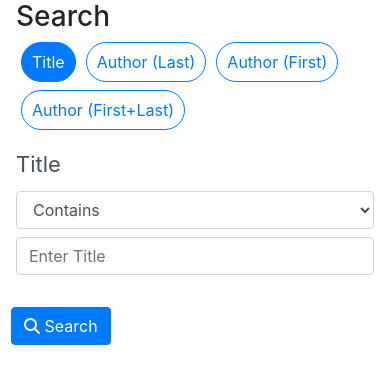
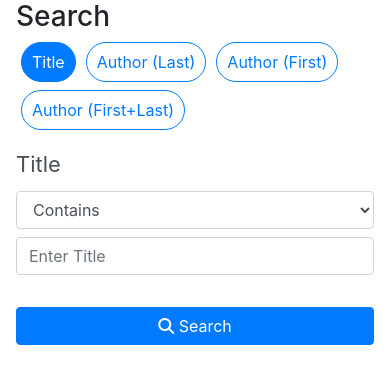
Before and after one commit to zrev2220/booktracker, a Django app: page / in a window 390 px wide. Shown: the part 130-516 px from the top of the page. Run offline with Django 3.2, Linux system fonts and the light colour scheme; data that the repository does not hold is empty; some libraries are stand-ins or nearby versions.

Commit message:
Modify search form styling and main CSS
Adds a utility CSS class for width: 100% on sm or smaller screens, and
adds this behavior to the search submit button.

```diff
--- a/static/stylesheets/book_form.css
+++ b/static/stylesheets/book_form.css
@@ -2,9 +2,3 @@
   font-size: small;
   font-style: italic;
 }
-
-@media screen and (max-width: 576px) {
-  input.submit-btn {
-    width: 100%;
-  }
-}
--- a/static/stylesheets/main.css
+++ b/static/stylesheets/main.css
@@ -1,9 +1,12 @@
-.maxw-max-content {
-  max-width: max-content;
-}
-
 .btn-nohoverfill:hover {
   color: inherit;
   background-color: inherit;
   border-color: inherit;
 }
+
+@media screen and (max-width: 576px) {
+  /* General-purpose width: 100% class for <=sm screens. */
+  .w-sm-100 {
+    width: 100% !important;
+  }
+}
--- a/templates/books/book_form.html
+++ b/templates/books/book_form.html
@@ -102,8 +102,8 @@
         {% endif %}
         {{ form.return_date }}
       </div>
-      <input type="submit" class="submit-btn btn btn-success mt-3" value="Save" name="save">
-      <input type="submit" class="submit-btn btn btn-outline-success mt-3" value="Save & Add Another" name="save+add">
+      <input type="submit" class="w-sm-100 btn btn-success mt-3" value="Save" name="save">
+      <input type="submit" class="w-sm-100 btn btn-outline-success mt-3" value="Save & Add Another" name="save+add">
     </form>
   </div>
 {% endblock %}
--- a/templates/search.html
+++ b/templates/search.html
@@ -103,11 +103,9 @@
         <input type="hidden" id="andOrHidden" name="andOr" value="and">
       </div>
     </div>
-    <div class="form-row d-flex flex-column maxw-max-content">
-      <button id="searchBtn" class="btn btn-primary w-100 mt-4">
-        <i class="fas fa-search"></i> Search
-      </button>
-    </div>
+    <button id="searchBtn" class="btn btn-primary w-sm-100 mt-4">
+      <i class="fas fa-search"></i> Search
+    </button>
   </form>
 
   <h4 id="noResultsLabel" class="font-italic font-weight-light d-none">No results</h4>
```
